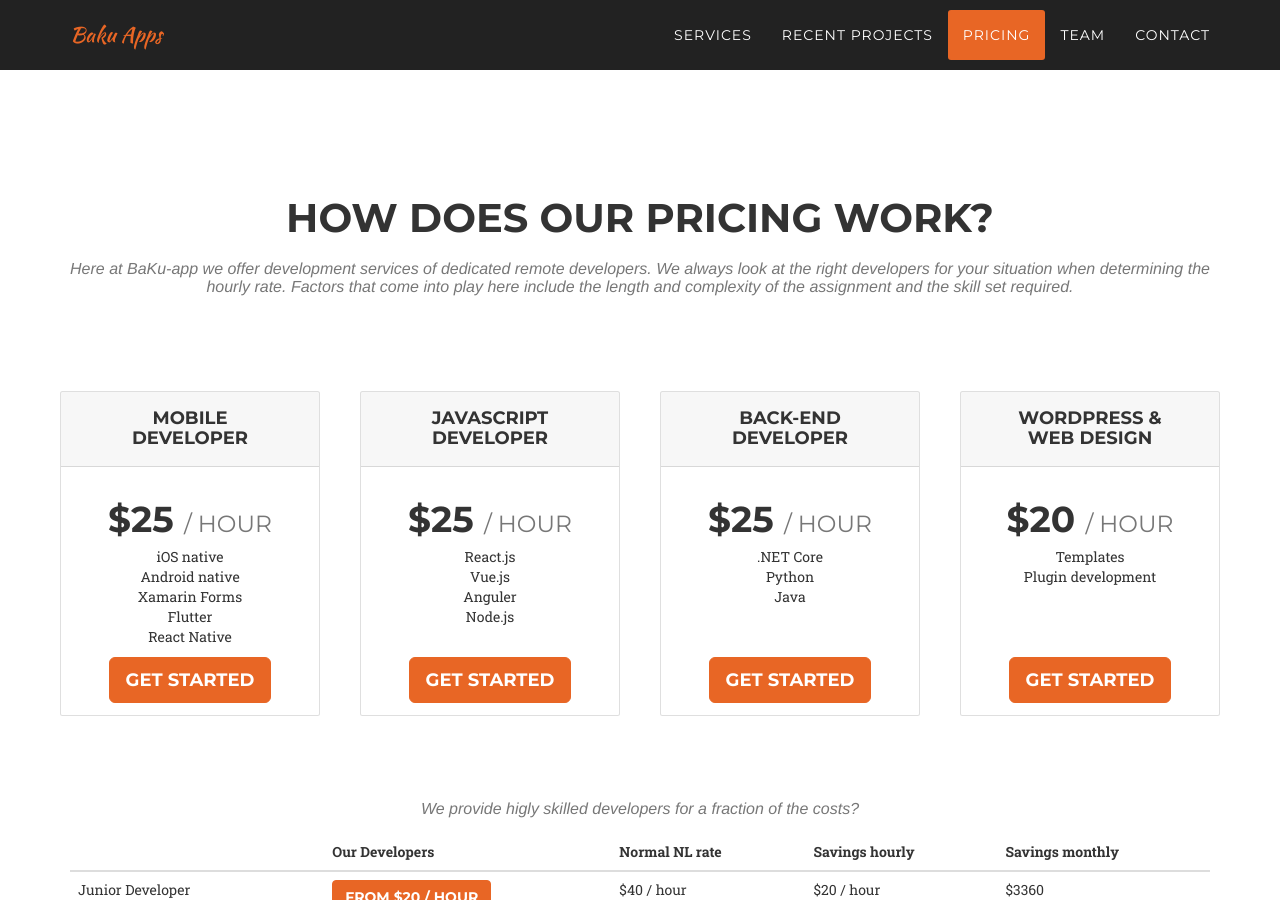
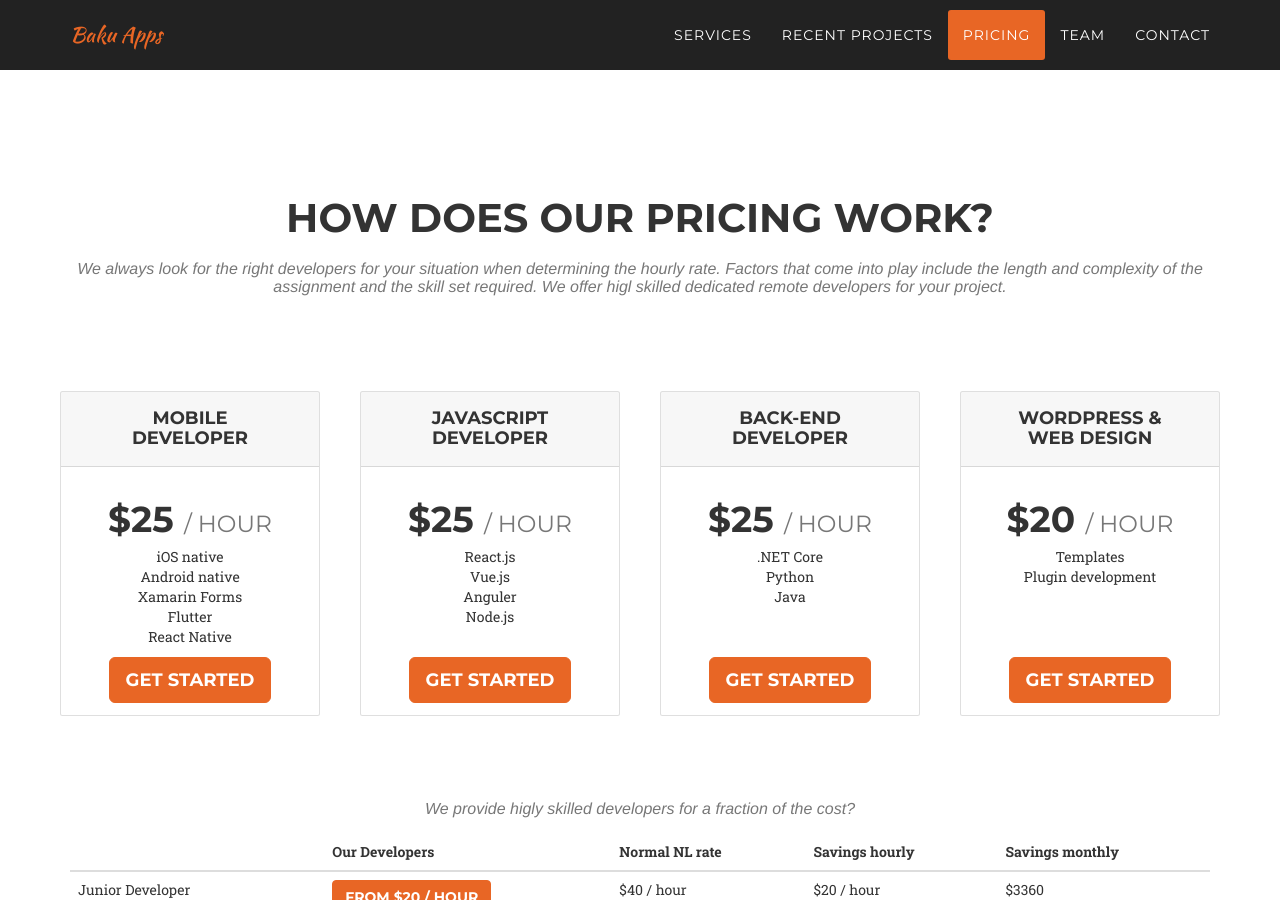
Before and after one commit to baku-apps/baku-apps.github.io, a Jekyll site: the page built from index.md, in a window 1280 px wide and 900 px high, scrolled down 2419 px. Built offline with Jekyll 4.4.1, drawn with Linux system fonts in a browser that asks for light colours; nearby versions of some CDN libraries; some web fonts are replaced; some of the changed text lies outside the part shown.

Commit message:
fixed spelling errors

```diff
--- a/_includes/pricing.html
+++ b/_includes/pricing.html
@@ -4,10 +4,10 @@
         <div class="row">
             <div class="col-lg-12 text-center">
                 <h2 class="section-heading">How does our pricing work?</h2>
-                <h3 class="section-subheading text-muted">Here at BaKu-app we offer development services of dedicated remote developers.
-                    We always look at the right developers for your situation when
-                    determining the hourly rate. Factors that come into play here include the length and complexity of
-                    the assignment and the skill set required.
+                <h3 class="section-subheading text-muted">
+                    We always look for the right developers for your situation when
+                    determining the hourly rate. Factors that come into play include the length and complexity of
+                    the assignment and the skill set required. We offer higl skilled dedicated remote developers for your project.
                 </h3>
             </div>
         </div>
@@ -84,7 +84,7 @@
         <div class="row">
             <div class="col-lg-12">
                 <h3 class="pricing-table-subheading text-muted text-center">
-                    We provide higly skilled developers for a fraction of the costs?
+                    We provide higly skilled developers for a fraction of the cost?
                 </h3>
                 <table class="table table-borderless table-primary">
                     <thead>
--- a/_includes/team.html
+++ b/_includes/team.html
@@ -33,7 +33,7 @@
         <div class="row">
             <div class="col-lg-8 col-lg-offset-2 text-center">
                 <p class="large text-muted">Don't want to outsource your development team but want to hire a Dutch developer.
-                    I'm availible to help your project reach it's goals. Contact me and I'll call you back!</p>
+                    I'm here to help your project reach its goals. Contact me and I'll call you back!</p>
                     <p><a href="#contact" class="page-scroll btn btn-primary">Contact me</a></p>
             </div>
         </div>
```
